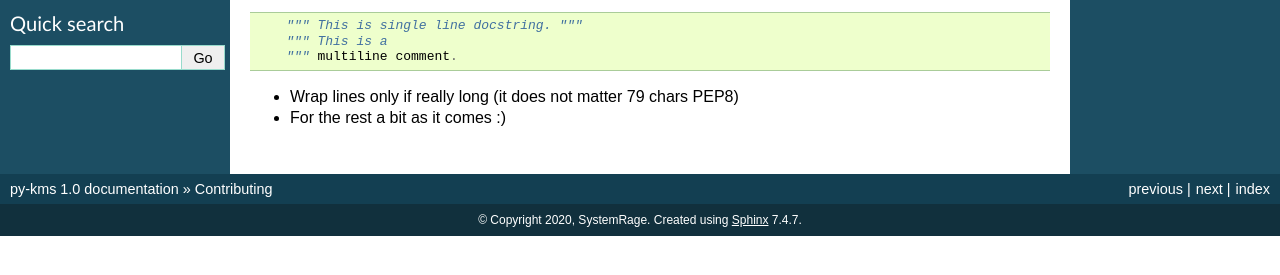
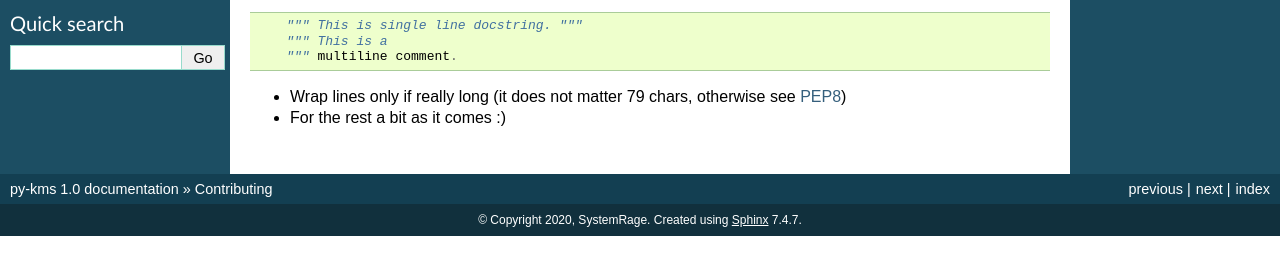
Before and after one commit to SystemRage/py-kms, a Sphinx documentation site: the page built from docs/Contributing.md, in a window 1280 px wide. Shown: the part 216-491 px from the top of the page. Built offline with Sphinx 7.4.7, drawn with Linux system fonts in a browser that asks for light colours.

Commit message:
Added pep ref

````diff
--- a/docs/Contributing.md
+++ b/docs/Contributing.md
@@ -10,5 +10,5 @@ You want to improve this project? Awesome! But before you wirte or modify the ex
     """ This is a
     """ multiline comment.
 ```
-- Wrap lines only if really long (it does not matter 79 chars PEP8)
+- Wrap lines only if really long (it does not matter 79 chars, otherwise see [PEP8](https://www.python.org/dev/peps/pep-0008/))
 - For the rest a bit as it comes :)
````
